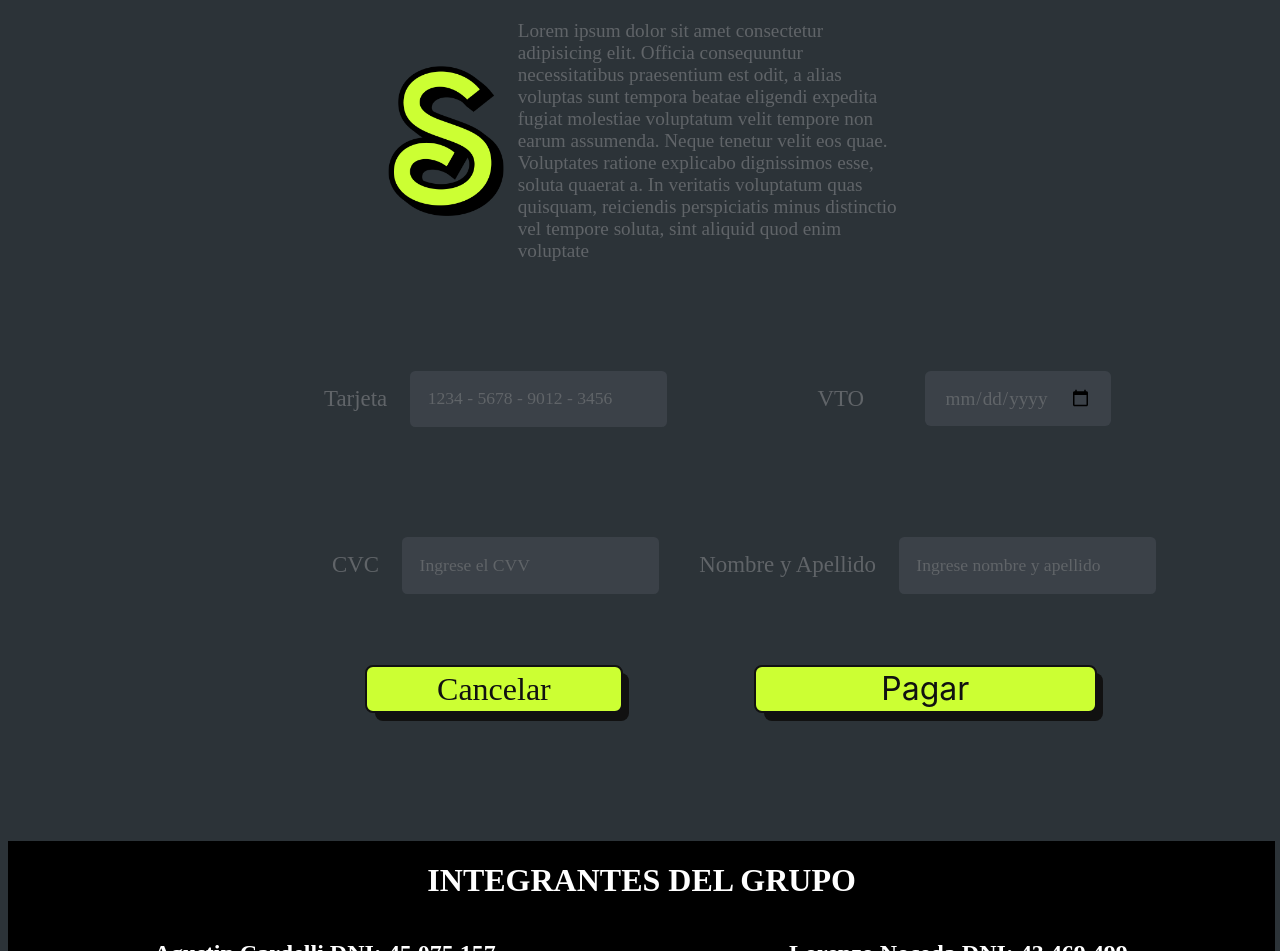
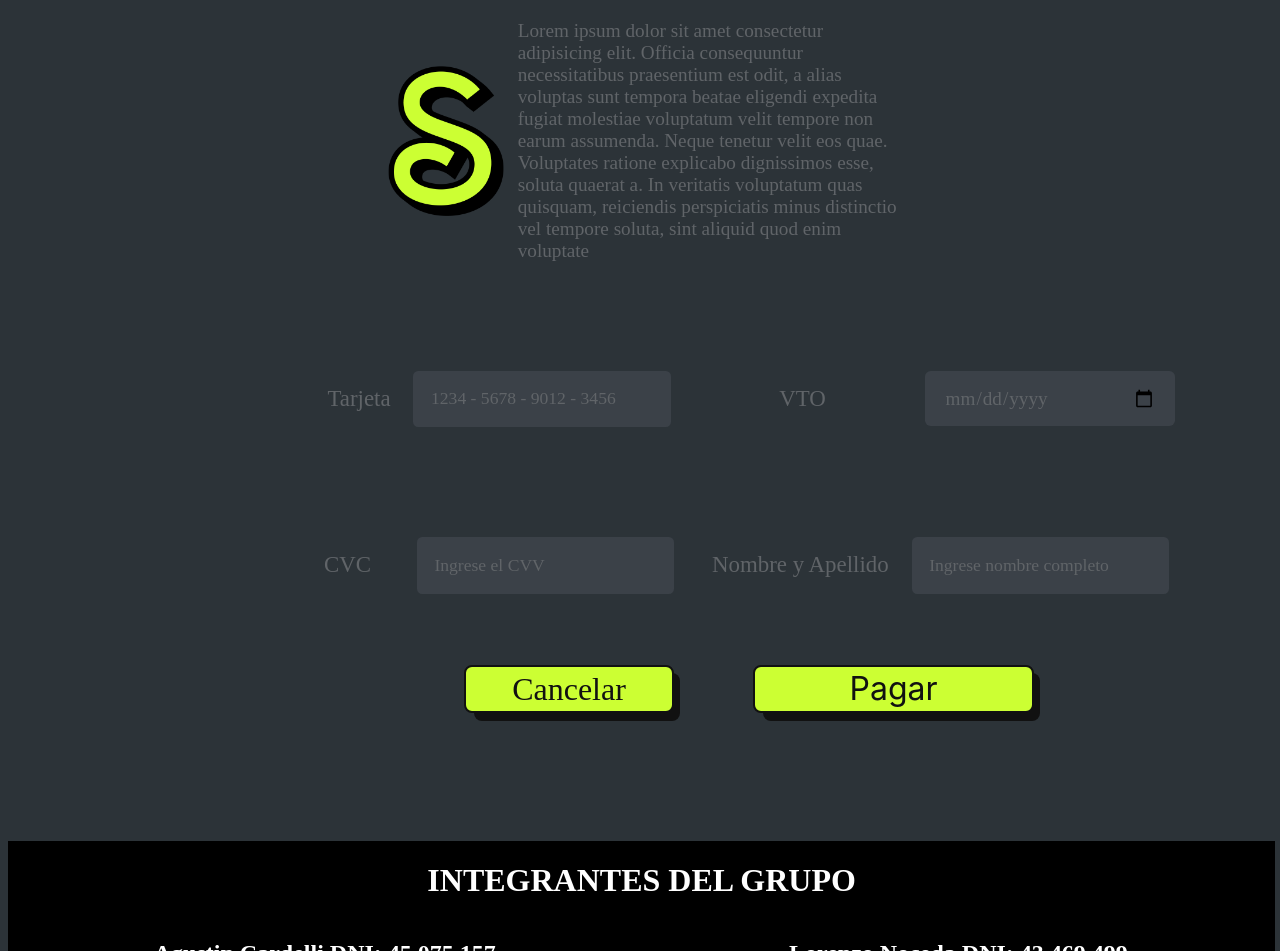
Before and after one commit to GonzaloM10/tp-pweb1, a plain HTML site: page pages/pay.html in a window 1280 px wide. Shown: the part 149-1100 px from the top of the page. Drawn offline with Linux system fonts and the light colour scheme; a web font is replaced by a local one.

Commit message:
Ahora si, inputs del pay centrados

```diff
--- a/Estilos/pay.css
+++ b/Estilos/pay.css
@@ -103,6 +103,10 @@ body{
   white-space: nowrap;
 }
 
+.form-tarjeta .cvv label{
+  padding-right: 2em;
+}
+
 ::placeholder{
   color:  #606468;
   font-size: 1em;
@@ -139,7 +143,8 @@ input[type = "date"]{
   font-size: 1.09em;
   color: #606468;
   cursor: pointer;
-  margin-left: 2em;
+  width: 11em;
+  margin-left: 4em;
   padding: 0.8em 1em;
 }
 
@@ -180,6 +185,14 @@ justify-content: space-around;
     color: #111;
 }
 
+.button-form-cancelar{
+  margin-left: 40%;
+}
+
+.button-form-pagar{
+  margin-left: 10%;
+}
+
 .button-form-pagar,
 .button-form-cancelar {
     align-items: center;
@@ -194,9 +207,8 @@ justify-content: space-around;
     height: 48px;
     justify-content: center;
     line-height: 24px;
-    min-width: 75%;
+    min-width: 60%;
     padding: 0 25px;
-    margin-left: 12%;
     position: relative;
     text-align: center;
     text-decoration: none;
--- a/pages/pay.html
+++ b/pages/pay.html
@@ -31,22 +31,22 @@
 
             <div class="numeros-tarjeta">
                 <label for="card-number">Tarjeta</label>
-                <input type="number" id="card-number" name="card-number" pattern="[0-9]{4} - [0-9]{4} - [0-9]{4} - [0-9]{4}" placeholder="1234 - 5678 - 9012 - 3456" required="">
+                <input type="number" id="card-number" name="card-number" pattern="[0-9]{4} - [0-9]{4} - [0-9]{4} - [0-9]{4}" placeholder="1234 - 5678 - 9012 - 3456" required>
             </div>
 
             <div class="vto">
                 <label for="vto__tarjeta"> VTO </label>
-                <input id="vto__tarjeta" type="date" name="vto__tarjeta" placeholder="Ingresar vencimiento" required="">
+                <input id="vto__tarjeta" type="date" name="vto__tarjeta" placeholder="Ingresar vencimiento" required>
             </div>
 
             <div class="cvv">
                 <label for="cvv">CVC</label>
-                <input type="number" id="cvv" name="cvv" placeholder="Ingrese el CVV" required="">
+                <input type="number" id="cvv" name="cvv" placeholder="Ingrese el CVV" required>
             </div>
 
             <div class="nombre-apellido">
                 <label for="nombre-apellido">Nombre y Apellido</label>
-                <input type="text" id="nombre-apellido" name="nombre-apellido" placeholder="Ingrese nombre y apellido" required="">
+                <input type="text" id="nombre-apellido" name="nombre-apellido" placeholder="Ingrese nombre completo" required>
             </div>
 
             <div>
```
Also changed, not shown: pages/profile.html (+1 -1 lines).
